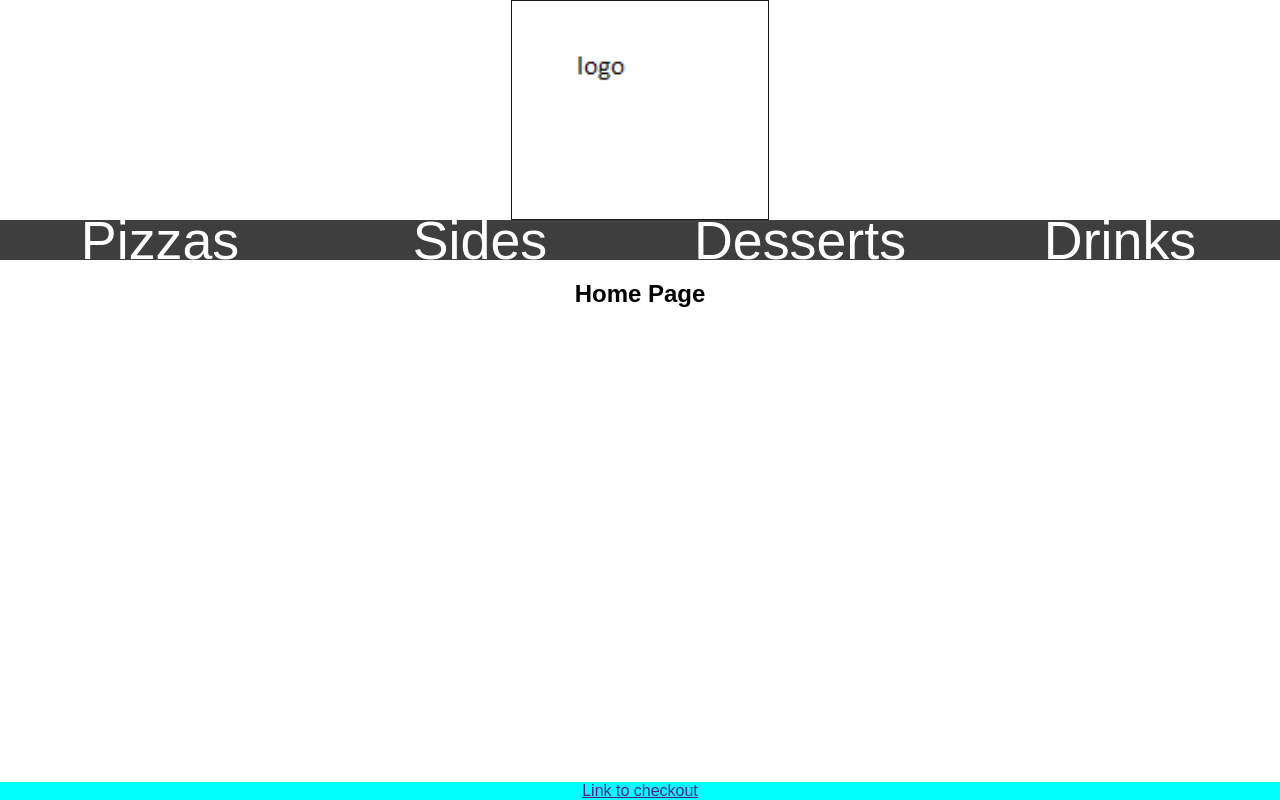
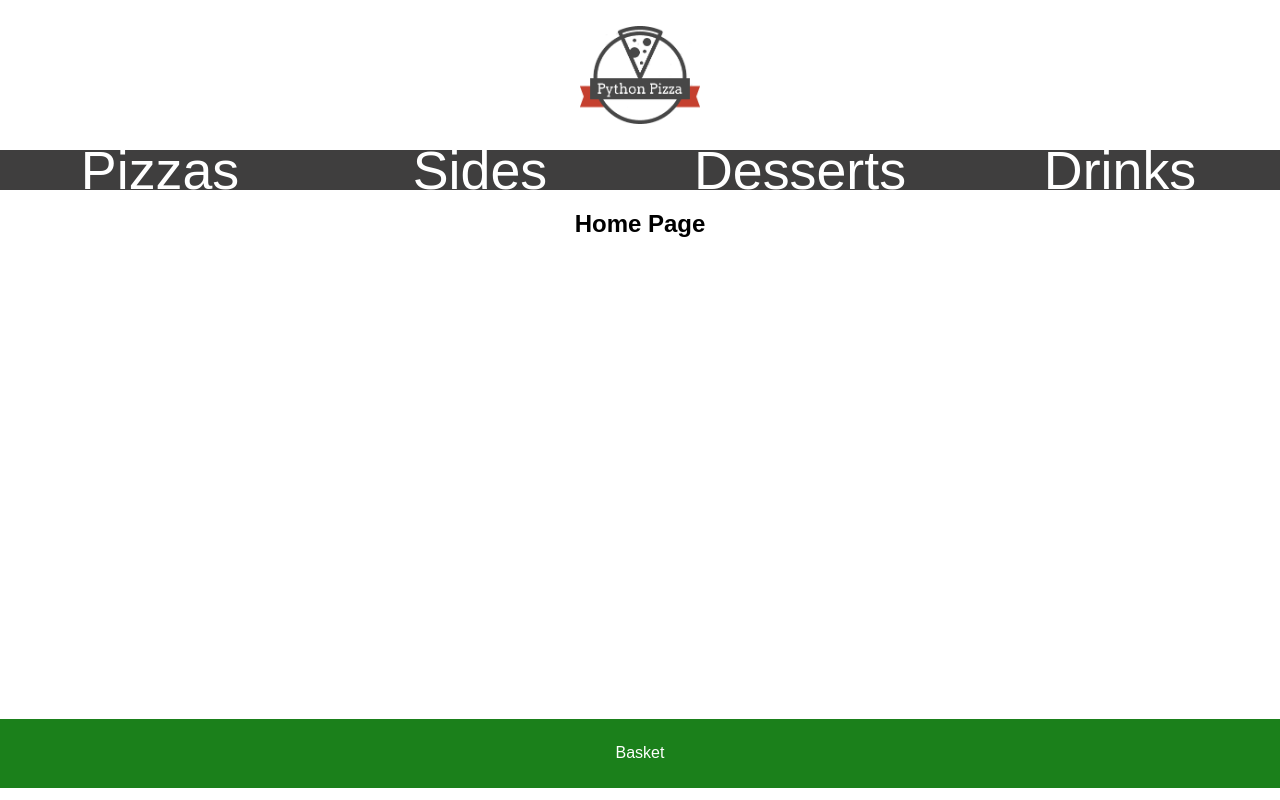
Before and after one commit to gwalker256/-CN-Innovate-Graham-FP, a Flask app: page / in a window 1280 px wide. Run offline with Flask 2, Linux system fonts and the light colour scheme.

Commit message:
basket link css changed

```diff
--- a/static/css/style.css
+++ b/static/css/style.css
@@ -1,7 +1,7 @@
 body{
     margin: 0px;
     padding: 0px;
-    font-family: 'Anton', sans-serif;
+    font-family:  sans-serif;
 }
 
 h2{
@@ -38,13 +38,14 @@ p{
 
 }
 
-.center{
+#logo{
 
     display: block;
     margin-left: auto;
     margin-right: auto;
-    width: 20%;
-    border: 1px solid rgb(22, 22, 22)
+    width: 15vh;
+    padding: 2vw;
+    /* border: 1px solid rgb(22, 22, 22) */
 
 }
 
@@ -84,31 +85,69 @@ text-decoration: none;
 
 }
 
-.dark-mode {
+/* .dark-mode {
   background-color: black;
   color: white;
-}
+} */
 
 .active {
   background-color: red;
 }
 
+/* #checkout-wrapper{
+  padding: 1vh;
+  background-color: white;
+  border: 1px solid rgb(0, 0, 0);
+  bottom:0;
+  width: 100%;
 
+} */
 
-#checkout-link {
+#checkout-linkEDITNOTTOWORK {
+
   position: fixed;
   /* left: 50%; */
   bottom: 0;
   /* transform: translate(-50%, 0%); */
-  width: 100%;
+  width: 90%;
   text-align: center;
   margin-bottom: 0;
   /* padding: 0; */
+  /* width: 88%; */
+  background-color: rgb(27, 128, 27);
+  color: white;
+  border-radius: 4px;
+  border: none;
+ padding: 2vw;
+ text-decoration: none;
+ font-size: 2vh;
+}
+
+#checkout-link{
+  display: block;
+  margin: auto;
+
+  /* margin-left: 50%; */
+  /* margin-right: 50%; */
+  width: 100%;
+  background-color: rgb(27, 128, 27);
+  color: white;
+  border-radius: 4px;
+  border: none;
+ padding-top: 2vw;
+ padding-bottom: 2vw;
+ font-size: 2vh;
+ position: fixed;
+ bottom: 0;
+ margin: 0px;
+ border-top: 1.5vh solid rgb(255, 255, 255);
+ border-bottom: 1.5vh solid rgb(255, 255, 255);
+ /* border-top-right-radius: 4px; */
+ /* margin-left: 50%; */
+ /* margin-right: 50%; */
+}
 
 
 
 
-
-
-  background-color: aqua;
-}
+  /* background-color: aqua; */
--- a/static/js/main.js
+++ b/static/js/main.js
@@ -3,10 +3,10 @@ function changeColour () {
     element.classList.toggle("red-link");
 };
 
-function darkMode() {
-    let element = document.body;
-    element.classList.toggle("dark-mode");
-};
+// function darkMode() {
+//     let element = document.body;
+//     element.classList.toggle("dark-mode");
+// };
 
 // let margheritaName = "Margherita ";
 // let margheritaCost = 12.99;
--- a/templates/base.html
+++ b/templates/base.html
@@ -13,11 +13,9 @@
   </head>
   <body>
 
-    <img class="center" src="{{ url_for('static', filename='images/logo.png')}}" alt="pizza company logo">
+    <img id="logo" src="{{ url_for('static', filename='images/logo.png')}}" alt="pizza company logo">
 
- <div id="checkout-wrapper">
-    <a id="checkout-link" href="">Link to checkout</a>
-  </div>
+
     <nav id="base-nav">
       {% if active == "home" %}
       <a class="nav-link" href="{{ url_for('views.pizzas') }}">Pizzas</a>
@@ -52,6 +50,10 @@
       {% endif %}
     </nav>
 
+    <div id="checkout-wrapper">
+      <button id="checkout-link" href="">Basket</button>
+    </div>
+
     {% if active in ["pizzas", "sides", "desserts", "drinks"]: %}
 
 
--- a/templates/desserts.html
+++ b/templates/desserts.html
@@ -22,6 +22,9 @@
 <button class="add-button" onclick="addToCart()">Add</button>
 
 
-
+<br>
+<br>
+<br>
+<br>
 
 {% endblock %}
--- a/templates/drinks.html
+++ b/templates/drinks.html
@@ -21,7 +21,10 @@
 
 <button class="add-button" onclick="addToCart()">Add</button>
 
-
+<br>
+<br>
+<br>
+<br>
 
 
 {% endblock %}
--- a/templates/pizzas.html
+++ b/templates/pizzas.html
@@ -23,6 +23,10 @@
 <p>Pepperoni £15.99</p>
 
 <button class="add-button" onclick="addToCart()">Add</button>
+<br>
+<br>
+<br>
+<br>
 
 {% endblock %}
 
--- a/templates/sides.html
+++ b/templates/sides.html
@@ -21,6 +21,9 @@
 
 <button class="add-button" onclick="addToCart()">Add</button>
 
-
+<br>
+<br>
+<br>
+<br>
 
 {% endblock %}
```
Also changed, not shown: static/images/logo.png.
